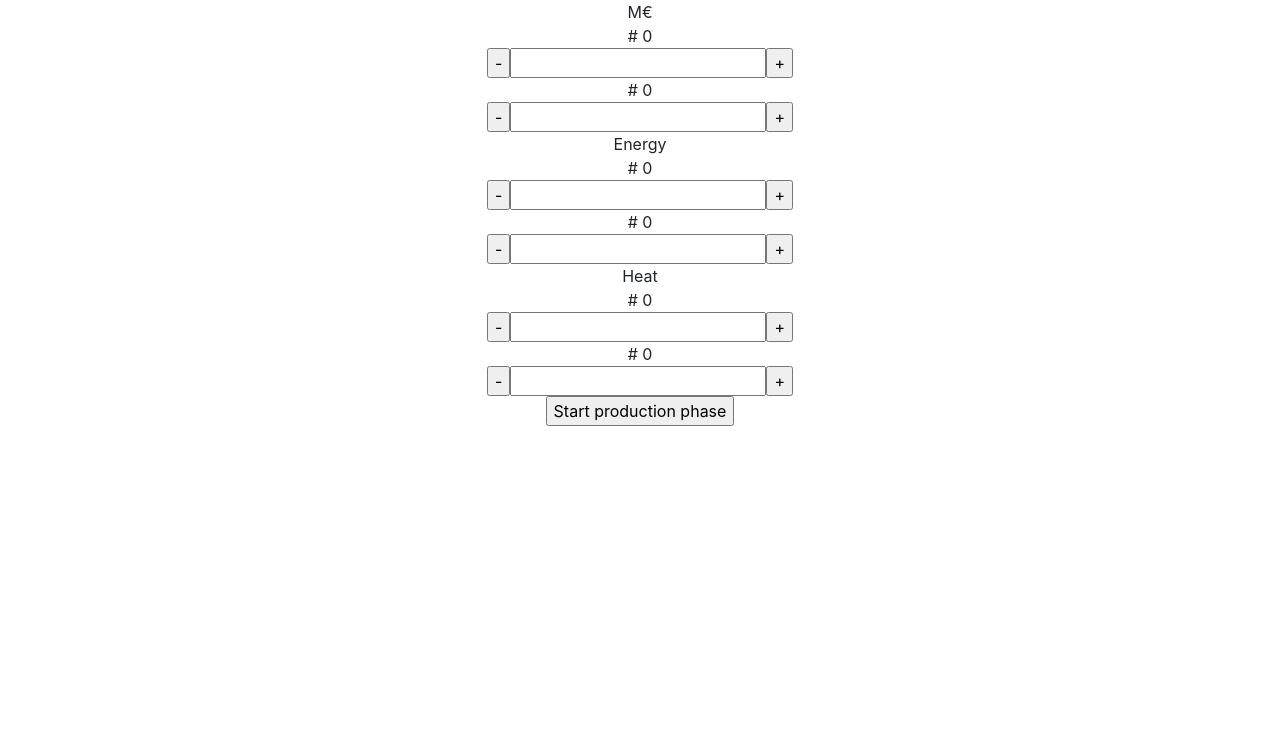
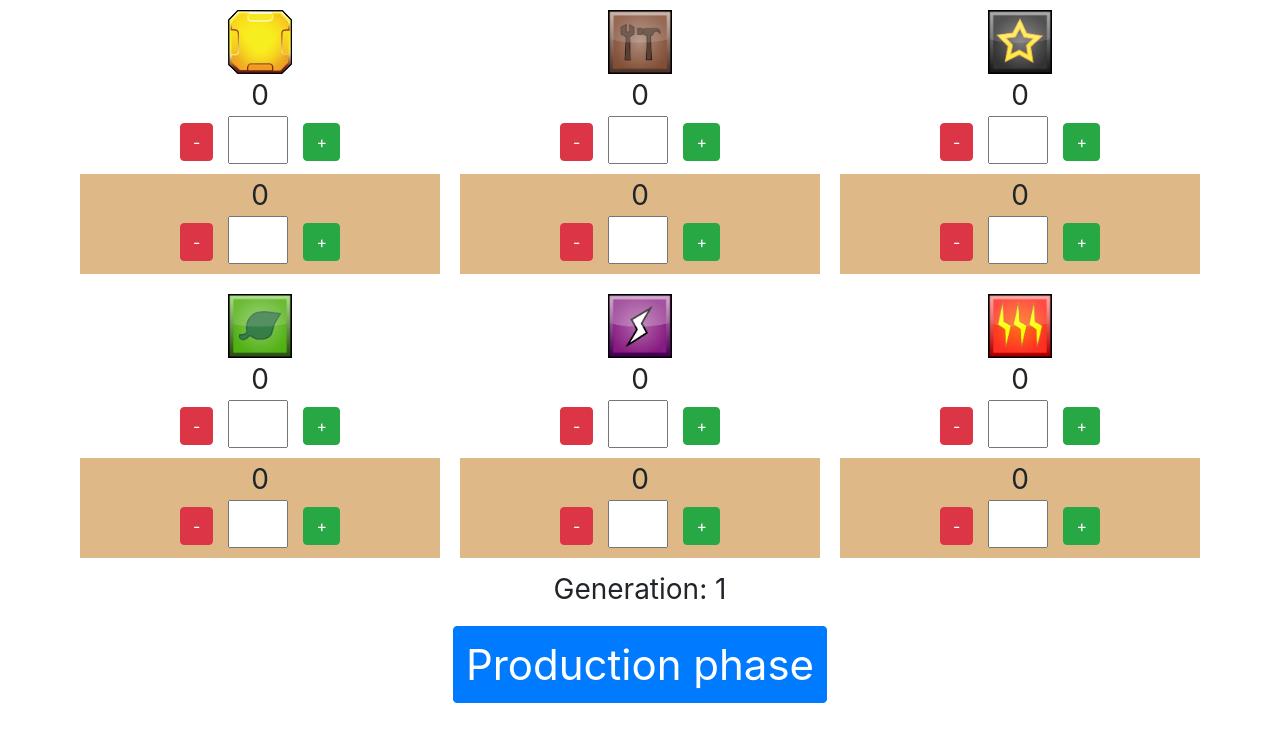
Before and after one commit to galberola/terraforming-mars-companion, a React (Create React App) app: page / in a window 1280 px wide. Shown: the top 742 px of the page. Built offline with nearby package versions, Linux system fonts and the light colour scheme.

Commit message:
[added] Tracking currrent generation

```diff
--- a/src/App.tsx
+++ b/src/App.tsx
@@ -1,11 +1,10 @@
 import React from 'react';
-import logo from './logo.svg';
 import './App.css';
 import ResourcesTab from './components/resource/resources-tab';
 
 function App() {
   return (
-    <div className="App">
+    <div className="App container">
       <ResourcesTab />
     </div>
   );
--- a/src/components/resource/attribute.tsx
+++ b/src/components/resource/resource-input.tsx
@@ -1,7 +1,8 @@
 import React, {Component, useRef} from 'react';
 
-export interface AttributeProps {
+export interface ResourceInputProps {
   amount: number,
+  isProduction?: boolean,
   onAddQuantity: (amount: number) => void,
 }
 
@@ -10,7 +11,7 @@ enum InputAction {
   SUB,
 }
 
-export default class Attribute extends Component<AttributeProps> {
+export default class ResourceInput extends Component<ResourceInputProps> {
   private numberInputRef: HTMLInputElement | null = null;
 
   onClick(action: InputAction) {
@@ -35,11 +36,16 @@ export default class Attribute extends Component<AttributeProps> {
   }
 
   render() {
-    return <div>
-      # {this.props.amount}<br />
-      <input type="button" onClick={e => this.onClick(InputAction.SUB)} value="-" />
+    let className = "resource-input";
+    if (this.props.isProduction) {
+      className += " resource-input-production";
+    }
+
+    return <div className={className}>
+      <p className="value">{this.props.amount}</p>
+      <input type="button" className="btn btn-danger" onClick={e => this.onClick(InputAction.SUB)} value="-" />
       <input type="number" ref={i => this.numberInputRef = i} />
-      <input type="button" onClick={e => this.onClick(InputAction.ADD)} value="+" />
+      <input type="button" className="btn btn-success" onClick={e => this.onClick(InputAction.ADD)} value="+" />
     </div>
   }
 }
--- a/src/components/resource/resource-item.tsx
+++ b/src/components/resource/resource-item.tsx
@@ -1,18 +1,20 @@
 import React, { Component } from 'react';
-import Attribute from './attribute';
+import ResourceInput from './resource-input';
 
 export interface ResourceItemProps {
   name: string,
+  icon: string,
   amount: number,
   production: number,
   onAmountModified: (name: string, quantity: number) => void,
   onProductionModified: (name: string, quantity: number) => void,
+  className?: string,
 }
 
 export default function RenderItem(props: ResourceItemProps) {
-  return <div>
-      {props.name}
-      <Attribute amount={props.amount} onAddQuantity={quantity => props.onAmountModified(props.name, quantity)} />
-      <Attribute amount={props.production} onAddQuantity={quantity => props.onProductionModified(props.name, quantity)} />
+  return <div className={"resource-item " + props.className}>
+      <img alt={props.name} src={props.icon} width="64" height="64" />
+      <ResourceInput amount={props.amount} onAddQuantity={quantity => props.onAmountModified(props.name, quantity)} />
+      <ResourceInput amount={props.production} isProduction={true} onAddQuantity={quantity => props.onProductionModified(props.name, quantity)} />
     </div>;
 }
--- a/src/components/resource/resources-tab.tsx
+++ b/src/components/resource/resources-tab.tsx
@@ -3,13 +3,14 @@ import ResourceItem from './resource-item';
 
 export interface ResourceItemData {
   name: string,
-  // icon: string,
+  icon: string,
   amount: number,
   production: number,
 }
 
 export interface ResourcesTabState {
-  resources: { [key: string]: ResourceItemData }
+  resources: { [key: string]: ResourceItemData },
+  generation: number,
 }
 
 export default class ResourcesTab extends Component<{}, ResourcesTabState> {
@@ -19,10 +20,14 @@ export default class ResourcesTab extends Component<{}, ResourcesTabState> {
     super(props);
 
     this.state = {
+      generation: 1,
       resources: {
-        "M€": { name: "M€", amount: 0, production: 0 },
-        "Energy": { name: "Energy", amount: 0, production: 0 },
-        "Heat": { name: "Heat", amount: 0, production: 0 },
+        "M€": { name: "M€", amount: 0, production: 0, icon: "/img/resources/megacredit.png" },
+        "Steel": { name: "Steel", amount: 0, production: 0, icon: "/img/resources/steel.png" },
+        "Titanium": { name: "Titanium", amount: 0, production: 0, icon: "/img/resources/titanium.png" },
+        "Plant": { name: "Plant", amount: 0, production: 0, icon: "/img/resources/plant.png" },
+        "Energy": { name: "Energy", amount: 0, production: 0, icon: "/img/resources/power.png" },
+        "Heat": { name: "Heat", amount: 0, production: 0, icon: "/img/resources/heat.png" },
       }
     }
   }
@@ -42,7 +47,6 @@ export default class ResourcesTab extends Component<{}, ResourcesTabState> {
   onTriggerProductionPhase() {
     console.log(`Production phase triggered`);
 
-
     let resources = { ... this.state.resources };
 
     // Energy becomes heat
@@ -54,25 +58,57 @@ export default class ResourcesTab extends Component<{}, ResourcesTabState> {
       resources[key].amount += resources[key].production;
     })
 
-    this.setState({ resources });
-
+    this.setState({
+      generation: this.state.generation + 1,
+      resources
+    });
   }
 
   render() {
-    // if (!this.itemsRenderer) {
-      let items = Object.keys(this.state.resources)
-        .map(k => this.state.resources[k])
-        .map(item => <ResourceItem
-          {...item}
-          key={"res_" + item.name}
+    const itemStyle = "col-md-4 col-sm-6 col-xs-6";
+
+    return <div className="resource-tab">
+      <div className="row">
+        <ResourceItem
+          className={itemStyle}
+          {...this.state.resources["M€"]}
           onAmountModified={(name, quantity) => this.onAmountModified(name, quantity)}
-          onProductionModified={(name, quantity) => this.onProductionModified(name, quantity)}/>)
-    // }
+          onProductionModified={(name, quantity) => this.onProductionModified(name, quantity)} />
 
-    return <div>
-      { items }
+        <ResourceItem
+          className={itemStyle}
+          {...this.state.resources["Steel"]}
+          onAmountModified={(name, quantity) => this.onAmountModified(name, quantity)}
+          onProductionModified={(name, quantity) => this.onProductionModified(name, quantity)} />
 
-      <input type="button" onClick={e => this.onTriggerProductionPhase()} value="Start production phase" />
+        <ResourceItem
+          className={itemStyle}
+          {...this.state.resources["Titanium"]}
+          onAmountModified={(name, quantity) => this.onAmountModified(name, quantity)}
+          onProductionModified={(name, quantity) => this.onProductionModified(name, quantity)} />
+      </div>
+      <div className="row">
+        <ResourceItem
+          className={itemStyle}
+          {...this.state.resources["Plant"]}
+          onAmountModified={(name, quantity) => this.onAmountModified(name, quantity)}
+          onProductionModified={(name, quantity) => this.onProductionModified(name, quantity)} />
+
+        <ResourceItem
+          className={itemStyle}
+          {...this.state.resources["Energy"]}
+          onAmountModified={(name, quantity) => this.onAmountModified(name, quantity)}
+          onProductionModified={(name, quantity) => this.onProductionModified(name, quantity)} />
+
+        <ResourceItem
+          className={itemStyle}
+          {...this.state.resources["Heat"]}
+          onAmountModified={(name, quantity) => this.onAmountModified(name, quantity)}
+          onProductionModified={(name, quantity) => this.onProductionModified(name, quantity)} />
+      </div>
+
+      <p className="generation">Generation: {this.state.generation}</p>
+      <input type="button" className="btn btn-primary production-btn" onClick={e => this.onTriggerProductionPhase()} value="Production phase" />
     </div>;
   }
 }
```
